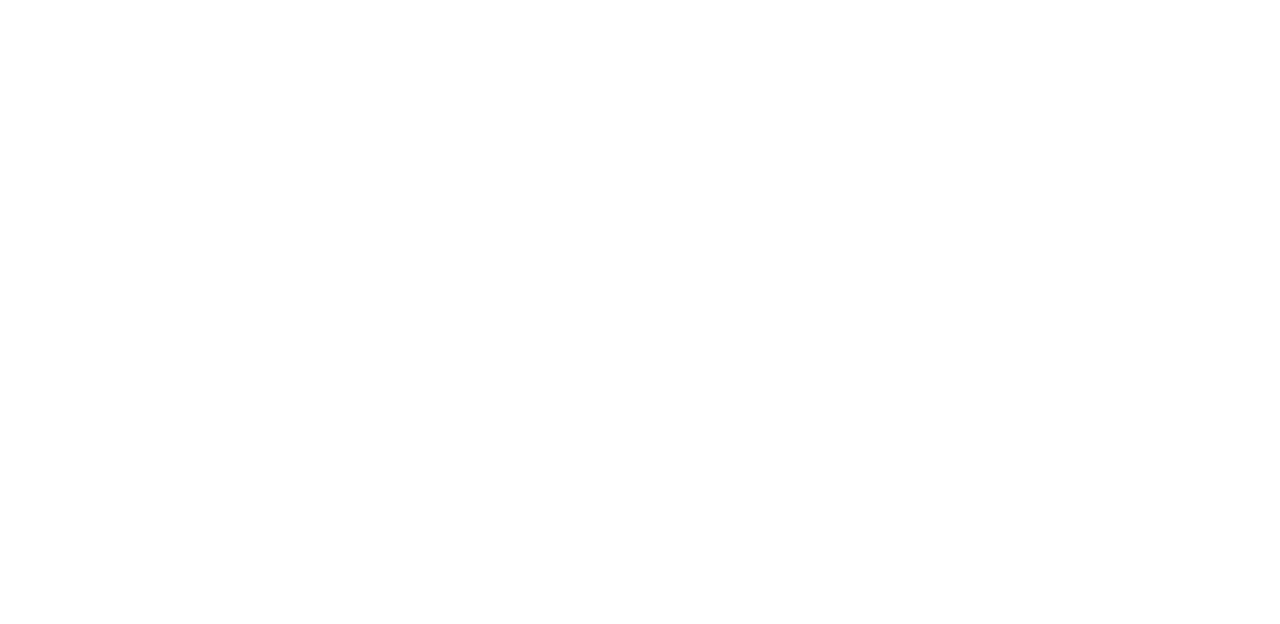
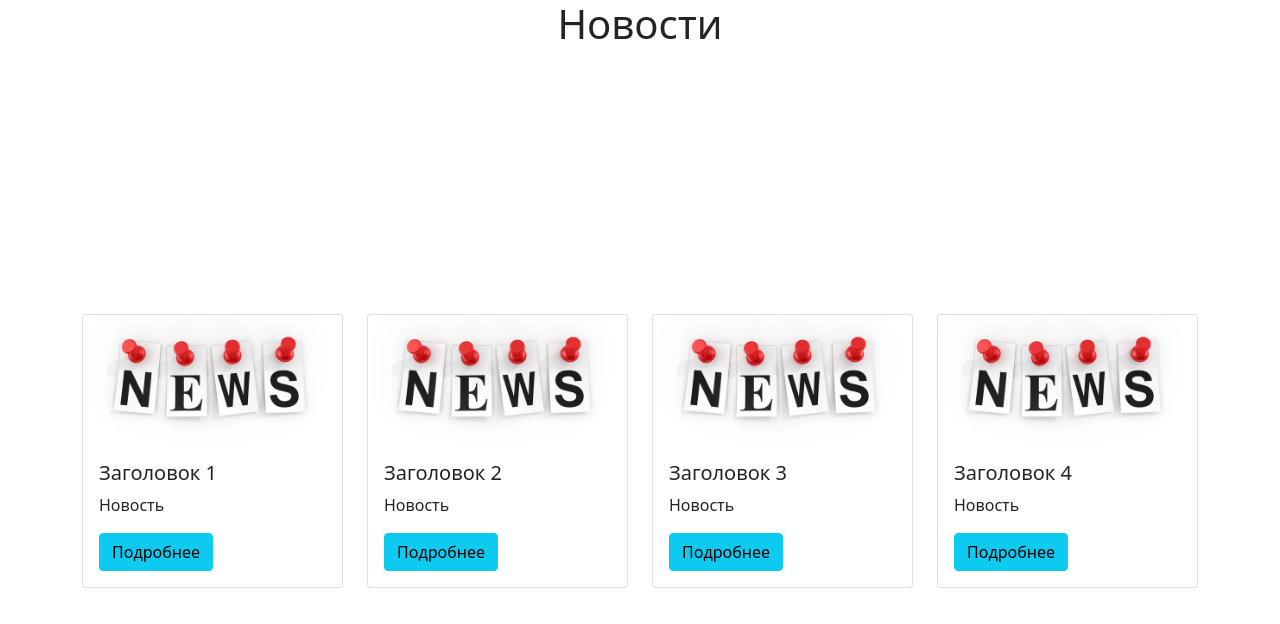
Before and after one commit to goncharovnr/--3, a plain HTML site: page index.html in a window 1280 px wide. Drawn offline with nearby package versions, Linux system fonts and the light colour scheme.

Commit message:
create news

```diff
--- a/index.html
+++ b/index.html
@@ -3,14 +3,58 @@
 	<head>
 		<meta charset="UTF-8">
 		<title>Project</title>
+        <link href="https://cdn.jsdelivr.net/npm/bootstrap@5.1.1/dist/css/bootstrap.min.css" rel="stylesheet" integrity="sha384-F3w7mX95PdgyTmZZMECAngseQB83DfGTowi0iMjiWaeVhAn4FJkqJByhZMI3AhiU" crossorigin="anonymous">
 		<link rel="stylesheet" href="style.css">
 	</head>
 	<body>
 		<header>
-
+			<h1>Новости</h1>
 		</header>
 		<main>
-
+			<div class="container">
+                <div class="row">
+                  <div class="col-sm-6 col-lg-3">
+                      <div class="card mt-3">
+                        <img class="card-img-top" alt="Card header image" src="img1.png">
+                        <div class="card-body">
+                          <h5 class="card-title">Заголовок 1</h5>
+                          <p class="card-text">Новость</p>
+                          <a href="#" class="btn btn-info">Подробнее</a>
+                        </div>
+                      </div>
+                  </div>
+                  <div class="col-sm-6 col-lg-3">
+                    <div class="card mt-3">
+                      <img class="card-img-top" alt="Card header image" src="img1.png">
+                      <div class="card-body">
+                        <h5 class="card-title">Заголовок 2</h5>
+                        <p class="card-text">Новость</p>
+                        <a href="#" class="btn btn-info">Подробнее</a>
+                      </div>
+                    </div>
+                </div>
+                <div class="col-sm-6 col-lg-3">
+                    <div class="card mt-3">
+                      <img class="card-img-top" alt="Card header image" src="img1.png">
+                      <div class="card-body">
+                        <h5 class="card-title">Заголовок 3</h5>
+                        <p class="card-text">Новость</p>
+                        <a href="#" class="btn btn-info">Подробнее</a>
+                      </div>
+                    </div>
+                </div>
+                <div class="col-sm-6 col-lg-3">
+                    <div class="card mt-3">
+                      <img class="card-img-top" alt="Card header image" src="img1.png">
+                      <div class="card-body">
+                        <h5 class="card-title">Заголовок 4</h5>
+                        <p class="card-text">Новость</p>
+                        <a href="#" class="btn btn-info">Подробнее</a>
+                      </div>
+                    </div>
+                </div>
+                </div>
+              </div>
 		</main>
 		<footer>
 
--- a/style.css
+++ b/style.css
@@ -0,0 +1,5 @@
+h1 {
+    text-align: center;
+    color: 555;
+    margin-bottom: 250px;
+}
```
Also changed, not shown: img1.png (added).
